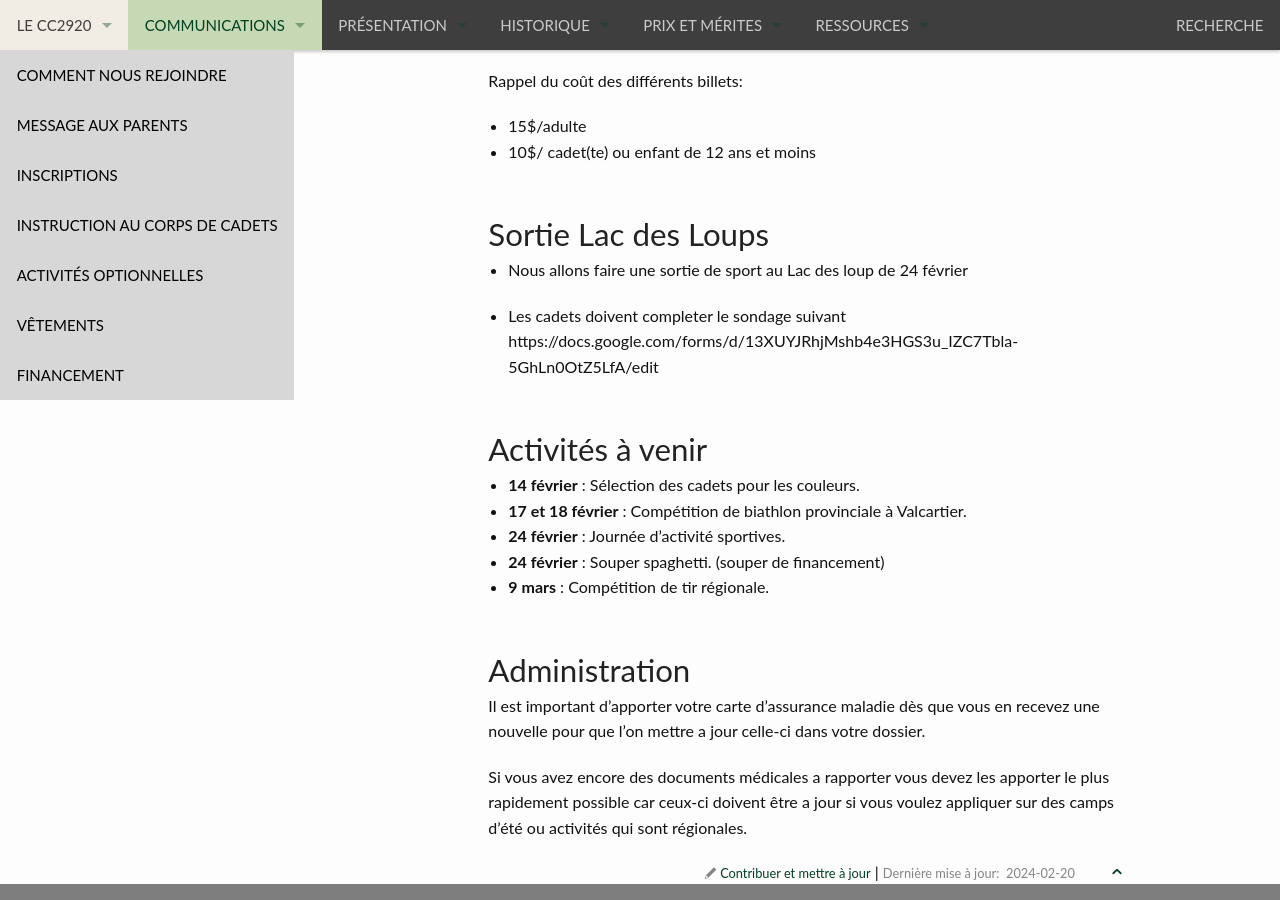
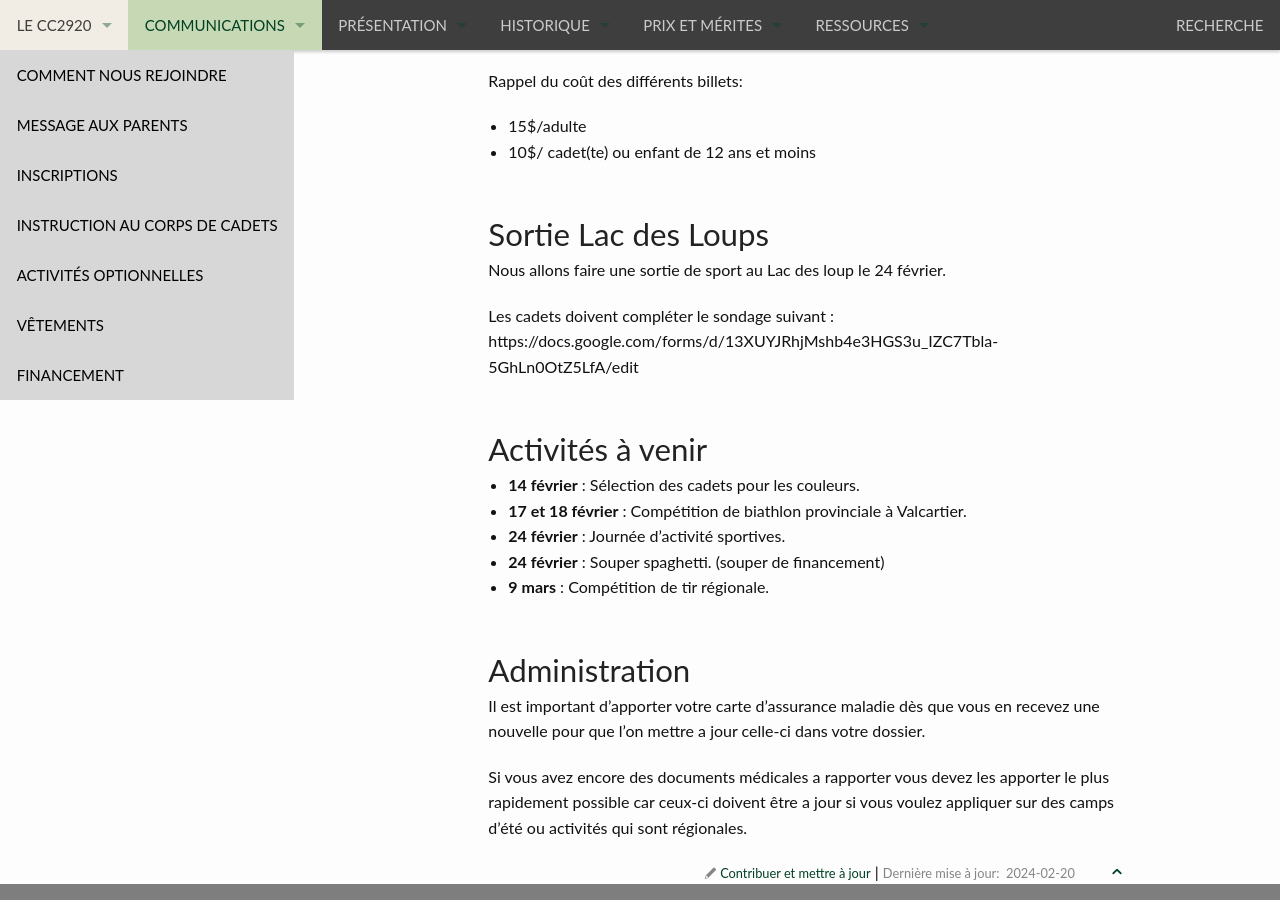
Before and after one commit to CC2920/web, a Jekyll site: the page built from _communications/messages.md, in a window 1280 px wide and 900 px high, scrolled down 1335 px. Built offline with Jekyll 4.4.1, drawn with Linux system fonts in a browser that asks for light colours.

Commit message:
corriger faute de tappe

```diff
--- a/_communications/messages.md
+++ b/_communications/messages.md
@@ -42,9 +42,9 @@ Rappel du coût des différents billets:
 
 ## Sortie Lac des Loups
 
-- Nous allons faire une sortie de sport au Lac des loup de 24 février
+Nous allons faire une sortie de sport au Lac des loup le 24 février.
 
-- Les cadets doivent completer le sondage suivant https://docs.google.com/forms/d/13XUYJRhjMshb4e3HGS3u_IZC7Tbla-5GhLn0OtZ5LfA/edit
+Les cadets doivent compléter le sondage suivant : https://docs.google.com/forms/d/13XUYJRhjMshb4e3HGS3u_IZC7Tbla-5GhLn0OtZ5LfA/edit
 
 ## Activités à venir
 
```
